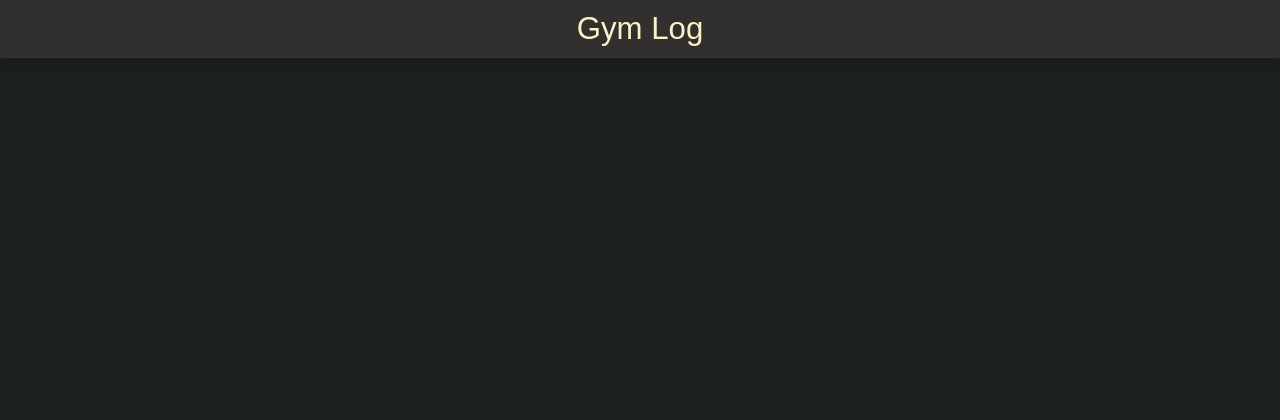
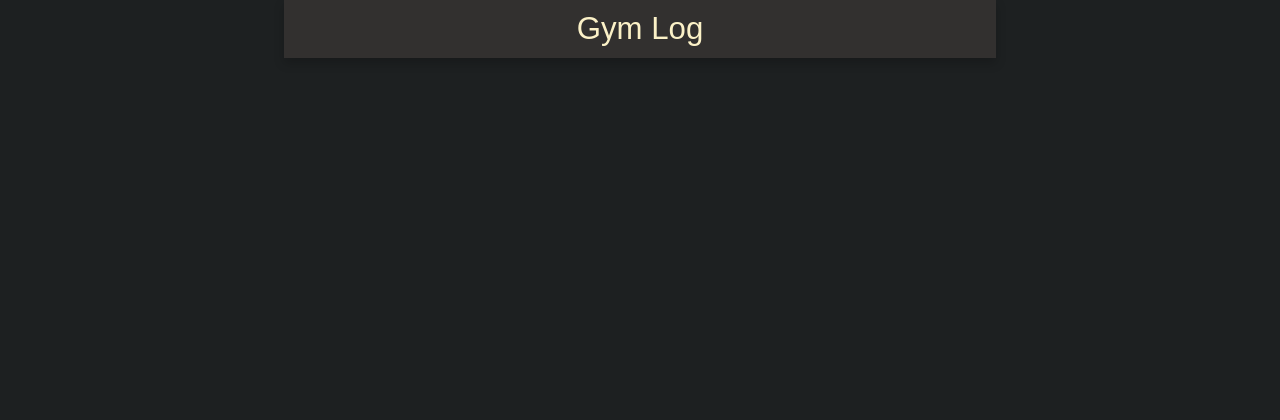
Before and after one commit to strangetom/gym-log, a Flask app: page / in a window 1280 px wide. Shown: the top 420 px of the page. Run offline with Flask 2, Linux system fonts and the light colour scheme; data that the repository does not hold is empty.

Commit message:
Bugfix: Set max width of header bar on all pages

```diff
--- a/static/css/edit_workout.css
+++ b/static/css/edit_workout.css
@@ -45,6 +45,8 @@ body {
   box-shadow: 0 5px 10px rgba(0, 0, 0, 0.2);
   z-index: 1;
   font-size: 1.3rem;
+  max-width: calc(80ch / 1.3);
+  margin: 0 auto;
 }
 h1 {
   margin: .7rem;
--- a/static/css/exercise.css
+++ b/static/css/exercise.css
@@ -45,6 +45,8 @@ body {
   box-shadow: 0 5px 10px rgba(0, 0, 0, 0.2);
   z-index: 1;
   font-size: 1.3rem;
+  max-width: calc(80ch / 1.3);
+  margin: 0 auto;
 }
 h1 {
   padding: .7rem;
--- a/static/css/index.css
+++ b/static/css/index.css
@@ -45,6 +45,8 @@ body {
   box-shadow: 0 5px 10px rgba(0, 0, 0, 0.2);
   z-index: 1;
   font-size: 1.3rem;
+  max-width: calc(80ch / 1.3);
+  margin: 0 auto;
 }
 h1 {
   margin: .7rem;
--- a/static/css/workout.css
+++ b/static/css/workout.css
@@ -45,6 +45,8 @@ body {
   box-shadow: 0 5px 10px rgba(0, 0, 0, 0.2);
   z-index: 1;
   font-size: 1.3rem;
+  max-width: calc(80ch / 1.3);
+  margin: 0 auto;
 }
 h1 {
   margin: .7rem;
```
